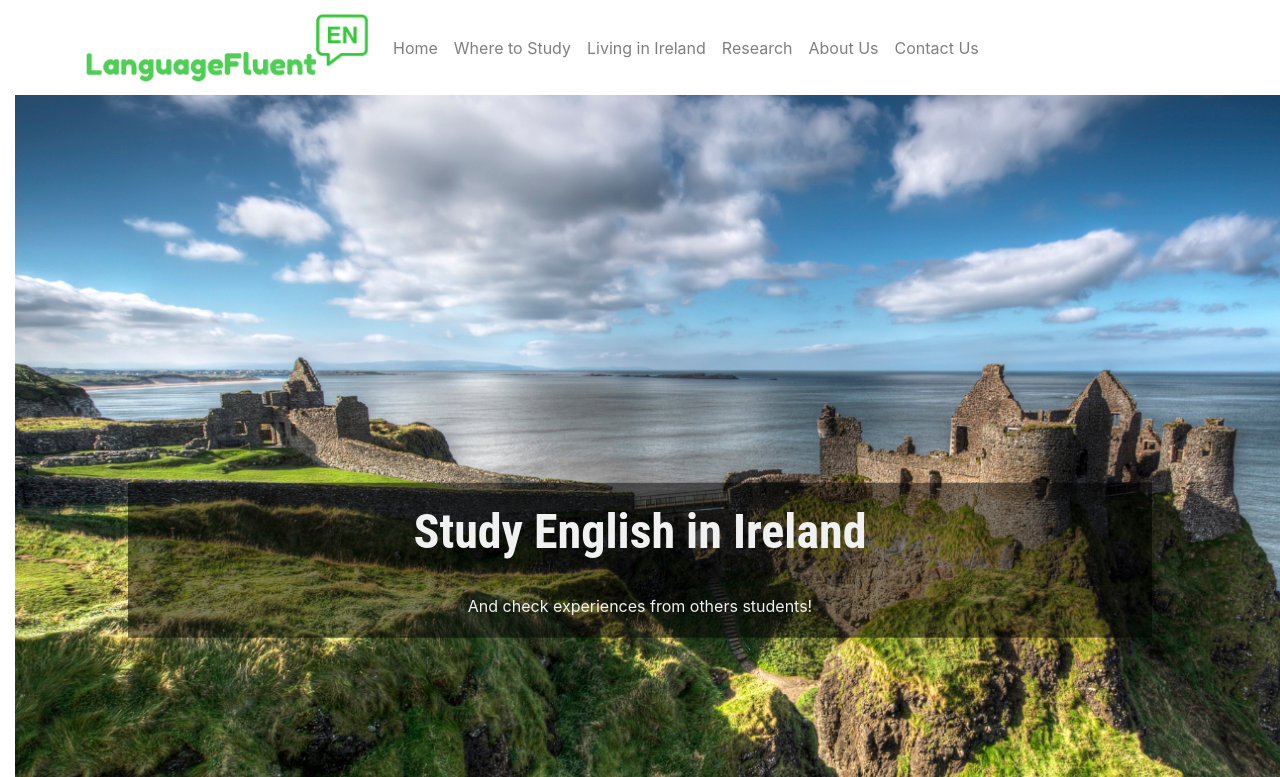
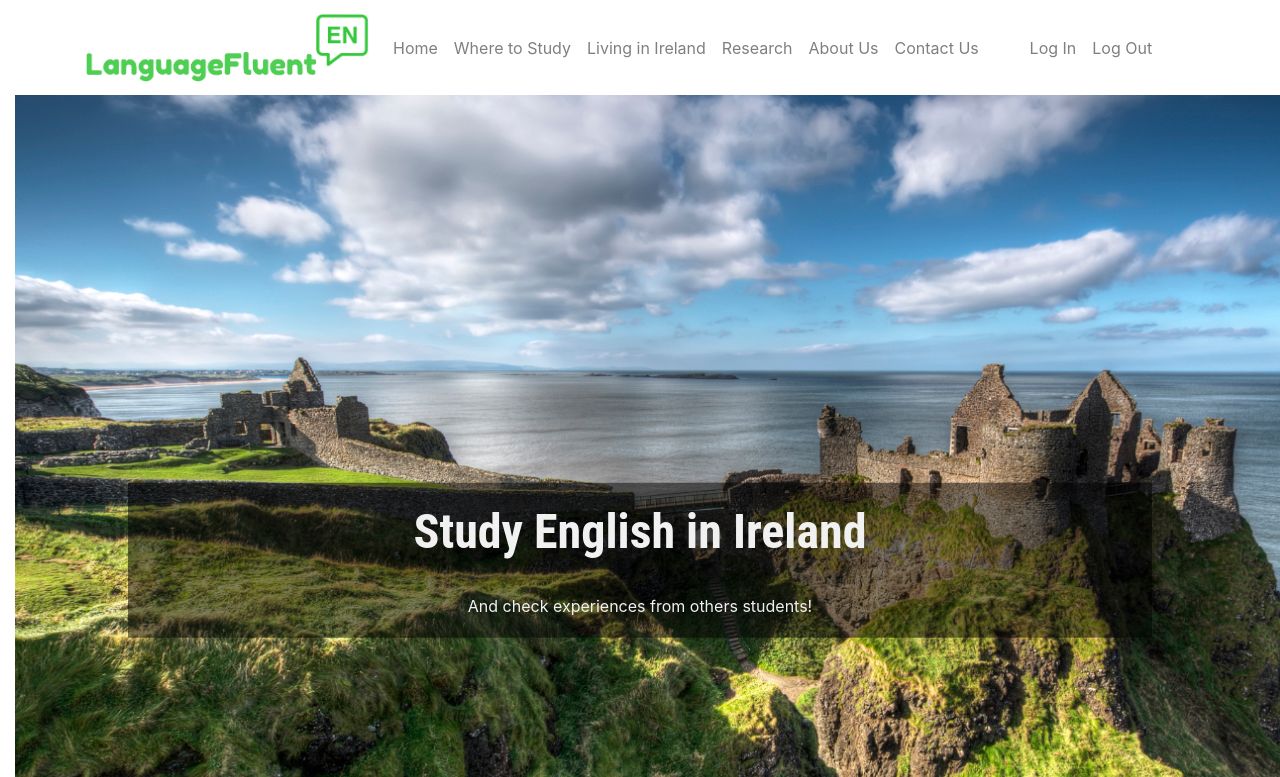
Before and after one commit to MarciaTobias/software-engineering-web, a PHP site: page / in a window 1280 px wide; the page is wider, and only the part inside the window is pictured. Shown: the top 777 px of that part. Run offline with PHP 8.4, Linux system fonts and the light colour scheme.

Commit message:
Atualization
I've delete and changed name  files

```diff
--- a/css/style4.css
+++ b/css/style.css
@@ -50,6 +50,7 @@
     animation: fadein 2.5s;
 }
 
+
 /* Animation fade for those 4 icons at the main page */
 @keyframes fadein {
     from { opacity: 0; }
--- a/public/index.php
+++ b/public/index.php
@@ -9,7 +9,7 @@
 include ('../views/header.php');
 
 // Include action to load the header
-include('../views/content.php');
+include('../views/contentMainPage.php');
 
 // Include action to load the footer
 include ('../views/footer.php');
--- a/views/contact2.php
+++ /dev/null
@@ -1 +0,0 @@
-<?php
--- a/views/contact.php
+++ b/views/contactUs.php
@@ -47,7 +47,7 @@
         <div class="col-12 col-sm-4">
             <div class="card bg-light mb-3">
                 <div class="card-header bg-success text-white text-uppercase"><i class="fa fa-home"></i> Address</div>
-                <div class="card-body">
+                <div class="card-body text-primary">
                     <p>3 Kildare Street</p>
                     <p>Dublin 2</p>
                     <p>Ireland</p>
--- a/views/content.php
+++ b/views/contentMainPage.php
@@ -24,25 +24,25 @@ That declaration must be the very first thing in your HTML document, even before
 <section class="home_page">
     <section class="container">
         <div class="card-deck row-1">
-            <div class="card col-md-6 bg-transparent border-0">
+            <div class="card col-md-6 bg-#73d658 border-white">
                 <img class="card-img-top" src="../images/blackboard.png" alt="blackboard">
                 <div class="card-body">
                     <button type="button" class="btn btn-lg btn-success">Where to Study</button>
                 </div>
             </div>
-            <div class="card col-md-6 bg-transparent border-0">
+            <div class="card col-md-6 bg-#886c60 border-white">
                 <img class="card-img-top" src="../images/home.png" alt="home">
                 <div class="card-body">
                     <button type="button" class="btn btn-lg btn-secondary">Living in Ireland</button>
                 </div>
             </div>
-            <div class="card col-md-6 bg-transparent border-0">
+            <div class="card col-md-6 bg-#005c83 border-white">
                 <img class="card-img-top" src="../images/search.png" alt="search">
                 <div class="card-body">
                     <button type="button" class="btn btn-lg btn-info">Research</button>
                 </div>
             </div>
-            <div class="card col-md-6 bg-transparent border-0">
+            <div class="card col-md-6 bg-#ffe152 border-white">
                 <img class="card-img-top" src="../images/teamwork.png" alt="team">
                 <div class="card-body">
                     <button type="button" class="btn btn-lg btn-warning">About Us</button>
--- a/views/header.php
+++ b/views/header.php
@@ -26,7 +26,7 @@ That declaration must be the very first thing in your HTML document, even before
     <script src="https://cdnjs.cloudflare.com/ajax/libs/popper.js/1.14.7/umd/popper.min.js"></script>
     <script src="https://maxcdn.bootstrapcdn.com/bootstrap/4.3.1/js/bootstrap.min.js"></script>
     <!-- Load the css file, with this is possible to apply the changes using the style file. -->
-    <link rel="stylesheet" href="../css/style4.css">
+    <link rel="stylesheet" href="../css/style.css">
     <!-- Load the query file, with this is possible to make the site responsive. -->
     <link rel="stylesheet" href="../css/queries.css">
 </head>
@@ -44,7 +44,7 @@ That declaration must be the very first thing in your HTML document, even before
             <button class="navbar-toggler" type="button" data-toggle="collapse" data-target="#navbarSupportedContent15"
                     aria-controls="navbarSupportedContent15" aria-expanded="false" aria-label="Toggle navigation"><span class="navbar-toggler-icon"></span></button>
             <!-- Collapsible content -->
-            <div class="collapse navbar-collapse" id="navbarSupportedContent15">
+            <nav class="collapse navbar-collapse" id="main-menu">
                 <!-- Links of pages in the website -->
                 <ul class="navbar-nav mr-auto">
                     <li class="nav-item">
@@ -66,7 +66,18 @@ That declaration must be the very first thing in your HTML document, even before
                         <a class="nav-link" href="#">Contact Us</a>
                     </li>
                 </ul>
-            </div>
+            </nav>
+            <nav class="collapse navbar-collapse" id="main-user">
+                <!-- Links of pages in the website -->
+                <ul class="navbar-nav text-right">
+                    <li class="nav-item">
+                        <a class="nav-link" href="#">Log In</a>
+                    </li>
+                    <li class="nav-item">
+                        <a class="nav-link" href="#">Log Out</a>
+                    </li>
+                </ul>
+            </nav>
         </div>
     </nav>
 </header>
```
Also changed, not shown: _test/test.php (deleted).
